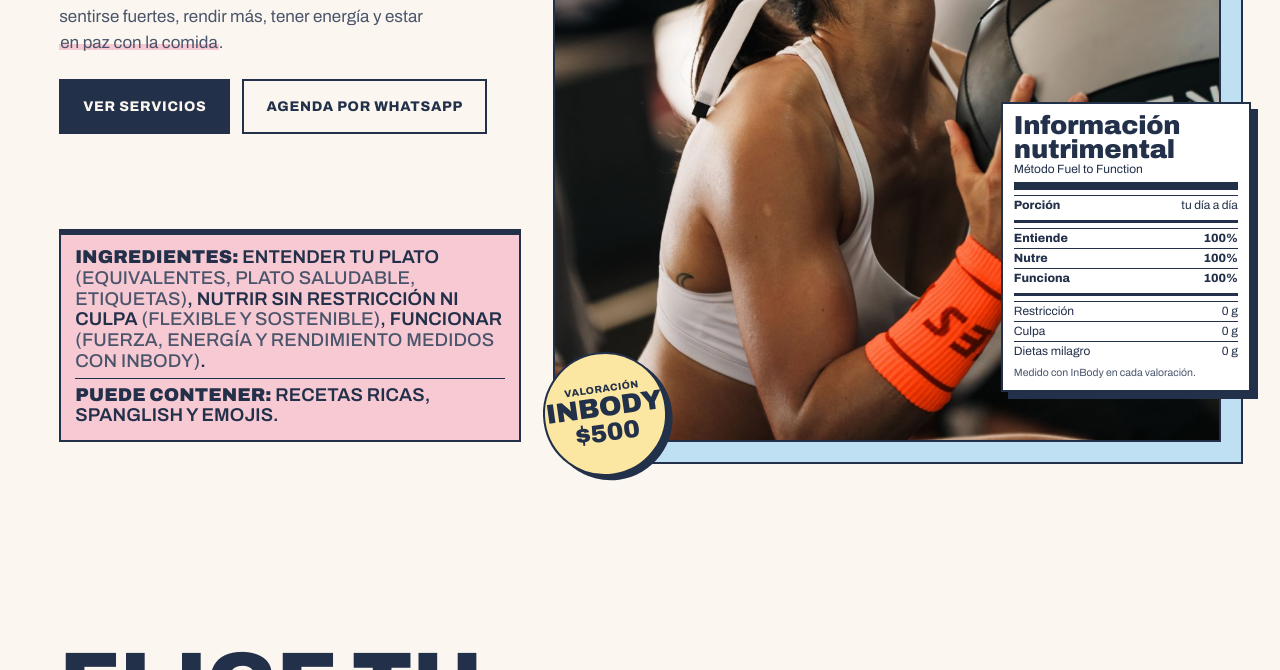
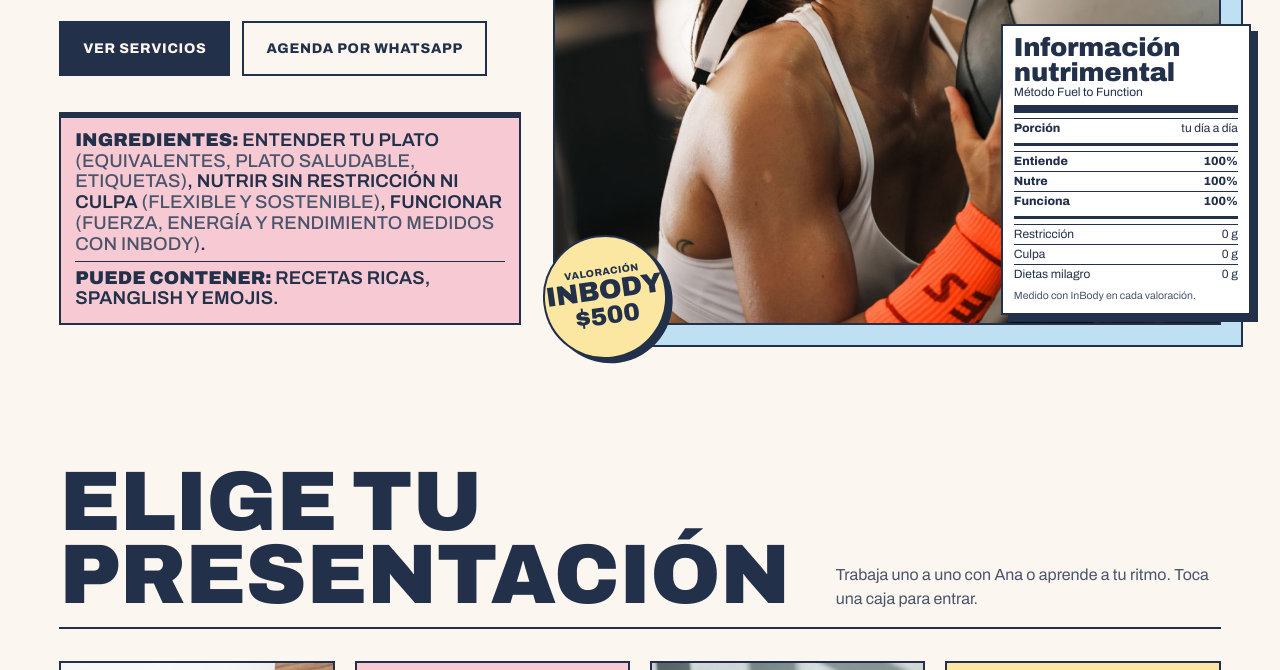
Before and after one commit to Theplanner1803/fueltofunction.mx, a plain HTML site: page index.html in a window 1280 px wide. Shown: the part 713-1383 px from the top of the page. Drawn offline with Linux system fonts and the light colour scheme.

Commit message:
Ajusta la foto de portada a la altura del texto
La foto de inicio toma la altura de la columna de texto en computadora y
pasa a formato 4:5 en celular, así no quedan huecos en blanco; también
se reduce el espacio antes de «Elige tu presentación».

Co-Authored-By: Claude Opus 5.5 <noreply@anthropic.com>
Claude-Session: https://claude.ai/code/session_01SUJzce2S8MPfEwEdDroY9F

```diff
--- a/index.html
+++ b/index.html
@@ -98,8 +98,9 @@ nav.links a[aria-current="page"]{background:var(--ink);color:var(--paper)}
 .mnav .mfoot{margin-top:auto;display:grid;gap:10px}
 
 /* ---------- landing hero ---------- */
-.hero{display:grid;grid-template-columns:repeat(12,minmax(0,1fr));gap:0 24px;padding-block:clamp(28px,4vw,56px) clamp(72px,8vw,112px);align-items:stretch}
-.hero .copy{grid-column:1/6;display:flex;flex-direction:column;justify-content:space-between;gap:40px;min-width:0;padding-right:8px}
+.hero{display:grid;grid-template-columns:repeat(12,minmax(0,1fr));gap:0 24px;padding-block:clamp(28px,4vw,56px) clamp(64px,6vw,88px);align-items:stretch}
+.hero + .sec{padding-top:clamp(40px,5vw,72px)}
+.hero .copy{grid-column:1/6;display:flex;flex-direction:column;justify-content:space-between;gap:36px;min-width:0;padding-right:8px}
 .hero .mid{display:flex;flex-direction:column;gap:24px}
 /* bottom: ingredient panel, like the side of a package */
 .ingr-panel{background:var(--rosa);border:2px solid var(--ink);border-top-width:6px;padding:12px 14px 14px;display:grid;gap:6px}
@@ -136,6 +137,9 @@ nav.links a[aria-current="page"]{background:var(--ink);color:var(--paper)}
 .ib b{font-stretch:62%;font-weight:900;text-transform:uppercase;font-size:calc(var(--d)*.22);letter-spacing:-.01em;margin-block:2px}
 .ib i{font-style:normal;font-stretch:62%;font-weight:900;font-size:calc(var(--d)*.2);font-variant-numeric:tabular-nums}
 @media (prefers-reduced-motion:reduce){.ib{transition:none}}
+/* la foto toma la altura del texto de al lado: sin huecos en la columna izquierda */
+@media (min-width:961px){.hero .visual{min-height:560px}.hero .visual .ph{position:absolute;inset:0;height:100%;aspect-ratio:auto;object-position:center 28%}}
+@media (max-width:960px){.hero .visual .ph{aspect-ratio:4/5;object-position:center 28%}.hero .visual::before{bottom:auto;height:auto;aspect-ratio:4/5}.hero .visual{margin-bottom:20px}}
 @media (max-width:960px){
   .hero .copy,.hero .visual{grid-column:1/-1}
   .hero .visual{order:-1;margin-bottom:28px}
```
